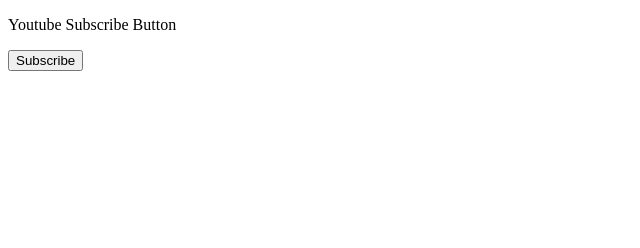
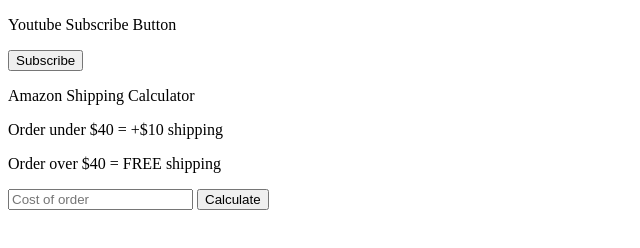
Before and after one commit to D-Lizana/JavaScript-Course, a plain HTML site: page DOM.html in a window 1280 px wide. Shown: the whole page, without its empty margins (0-640 px from the left). Drawn offline with Linux system fonts and the light colour scheme.

Commit message:
Solved DOM exercise

```diff
--- a/DOM.html
+++ b/DOM.html
@@ -16,6 +16,17 @@
 
 
 
+    <p>Amazon Shipping Calculator</p>
+    <p>Order under $40 = +$10 shipping</p>
+    <p>Order over $40 = FREE shipping</p>
+
+    <input class='cost-input' type="number" placeholder="Cost of order">
+    <button class="calculate-button" onclick="
+        calculatePrice();
+    ">Calculate</button>
+
+    <h2 class="finalCost-h2"></h2>
+
 
 
     <script>
@@ -25,6 +36,18 @@
             buttonElement.innerHTML = buttonElement.innerHTML === 'Subscribe' ? 'Subscribed' : 'Subscribe';
         }
 
+        function calculatePrice(){
+            const finalPriceText = document.querySelector('.finalCost-h2');
+            const costInput = document.querySelector('.cost-input');
+            let cost = Number(costInput.value);
+
+            if(cost<40){
+                cost +=10;
+            }
+
+            finalPriceText.textContent = `Total cost: $${cost}`;
+        }
+
 
 
     </script>
```
